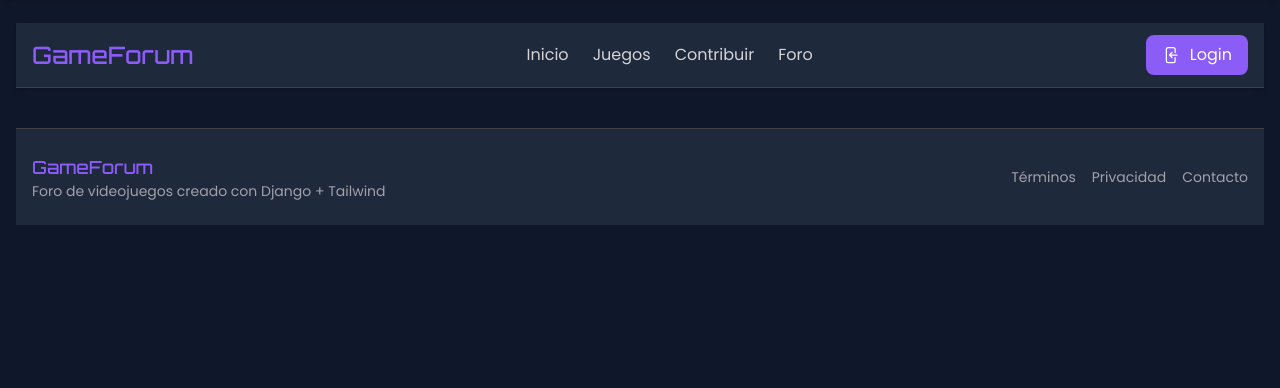
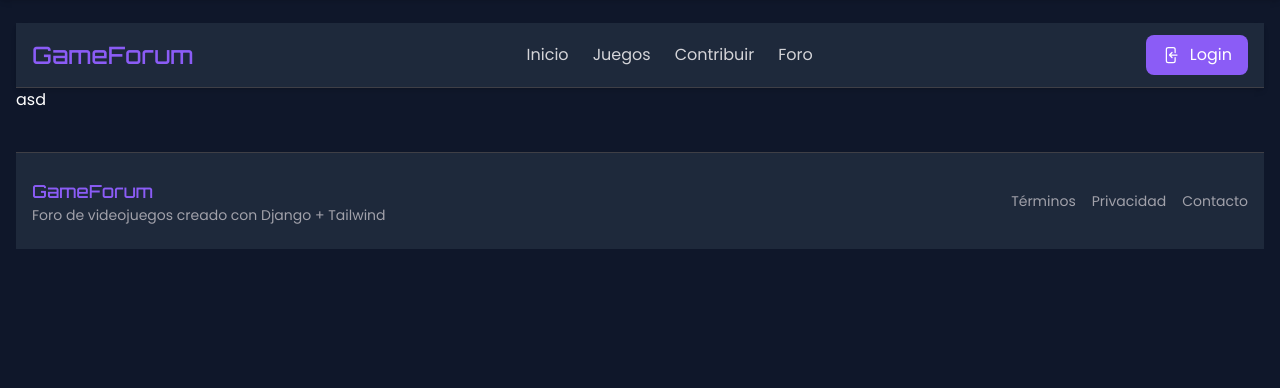
Before and after one commit to BONAFO/GameFan, a Django app: template templates/users/index.html in a window 1280 px wide. Shown: the part 66-454 px from the top of the page. Run offline with Django 5.2, Linux system fonts and the light colour scheme; the template is opened without the code that fills it, so the values that code supplies are empty; some libraries are stand-ins or nearby versions.

Commit message:
Primer Comit

```diff
--- a/templates/users/index.html
+++ b/templates/users/index.html
@@ -8,7 +8,7 @@ Home - GameForum
 
 {% include 'base/navbar.html' %}
 
-
+asd
 {% include 'base/footer.html' %}
 
 {% endblock %}
```
